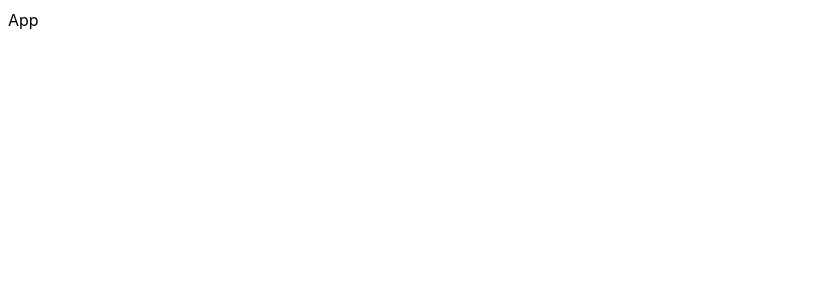
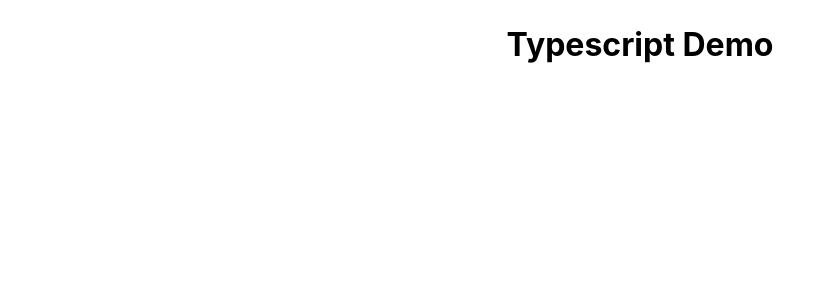
Before and after one commit to ValentinaValverde/typescript_tut, a React (Vite) app: page / in a window 1280 px wide. Shown: the top 300 px of the page, without its empty margins (0-827 px from the left). Built offline with nearby package versions, Linux system fonts and the light colour scheme.

Commit message:
Props and prop types.

```diff
--- a/src/App.tsx
+++ b/src/App.tsx
@@ -1,5 +1,18 @@
-const App = () => {
-  return <div>App</div>;
+//FC is a type to create a component
+import { FC } from "react";
+
+//you can use "interface" instead of "type" to declare component types
+//this defines the type of the prop
+type AppProps = {
+  title: string;
+};
+
+const App: FC<AppProps> = ({ title }) => {
+  return (
+    <div>
+      <h1>{title}</h1>
+    </div>
+  );
 };
 
 export default App;
--- a/src/index.css
+++ b/src/index.css
@@ -9,3 +9,7 @@
   -moz-osx-font-smoothing: grayscale;
   -webkit-text-size-adjust: 100%;
 }
+
+h1 {
+  text-align: center;
+}
--- a/src/main.tsx
+++ b/src/main.tsx
@@ -1,10 +1,10 @@
-import React from 'react'
-import ReactDOM from 'react-dom/client'
-import App from './App.tsx'
-import './index.css'
+import React from "react";
+import ReactDOM from "react-dom/client";
+import App from "./App.tsx";
+import "./index.css";
 
-ReactDOM.createRoot(document.getElementById('root')!).render(
+ReactDOM.createRoot(document.getElementById("root")!).render(
   <React.StrictMode>
-    <App />
-  </React.StrictMode>,
-)
+    <App title="Typescript Demo" />
+  </React.StrictMode>
+);
```
